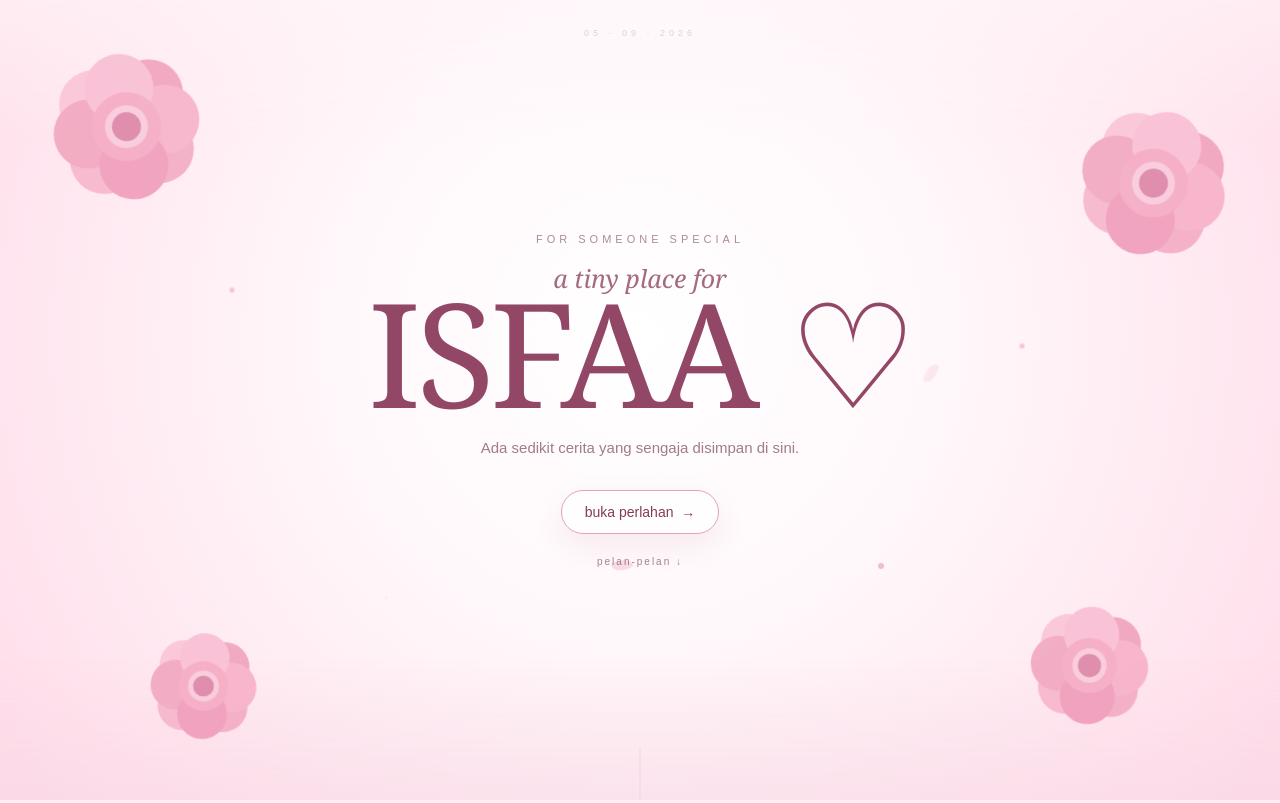
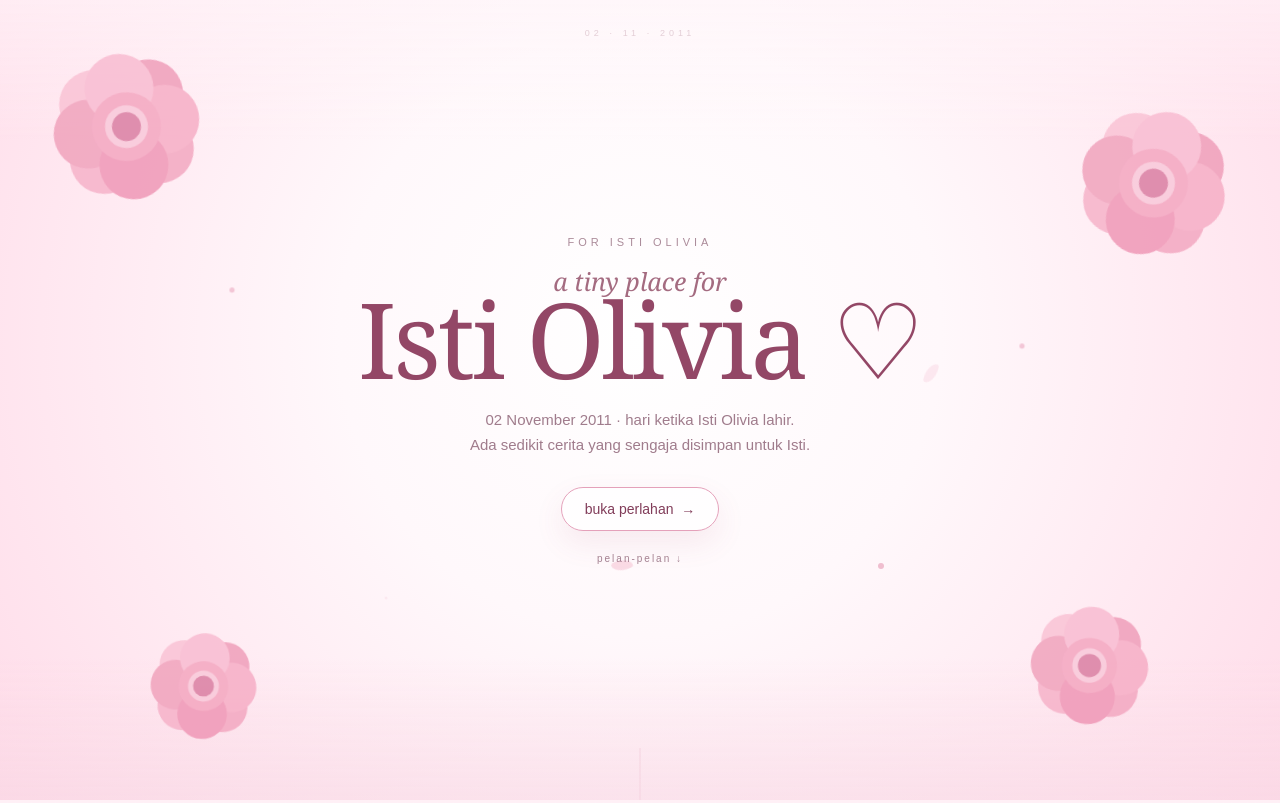
Before and after one commit to isalmaker/isfaa, a plain HTML site: page index.html in a window 1280 px wide. Shown: the top 803 px of the page. Drawn offline with Linux system fonts and the light colour scheme.

Commit message:
Add files via upload

```diff
--- a/index.html
+++ b/index.html
@@ -4,7 +4,7 @@
 <meta charset="UTF-8">
 <meta name="viewport" content="width=device-width, initial-scale=1.0, viewport-fit=cover">
 <meta name="theme-color" content="#fff4f8">
-<title>ISFAA ♡ Birthday</title>
+<title>Isti Olivia ♡ Birthday</title>
 <style>
 *{box-sizing:border-box}
 html{scroll-behavior:smooth}
@@ -89,7 +89,7 @@ footer{text-align:center;padding:25px;font-size:11px;letter-spacing:2px;color:#a
   color:#a46b80;opacity:0;transform:translateY(12px);
   animation:preIn 1s .8s cubic-bezier(.2,.8,.2,1) forwards
 }
-.center h1{opacity:0;transform:scale(.92) translateY(10px);animation:titleIn 1.35s 1.05s cubic-bezier(.16,.8,.2,1) forwards}
+.center h1{font-size:clamp(54px,13vw,105px);letter-spacing:-3px;opacity:0;transform:scale(.92) translateY(10px);animation:titleIn 1.35s 1.05s cubic-bezier(.16,.8,.2,1) forwards}
 .center .desc{opacity:0;transform:translateY(10px);animation:descIn 1s 1.7s ease forwards}
 .opening-line{
   position:absolute;left:50%;bottom:0;width:1px;height:0;background:#d995ad;
@@ -164,12 +164,12 @@ footer{text-align:center;padding:25px;font-size:11px;letter-spacing:2px;color:#a
   <div class="spark s1"></div><div class="spark s2"></div><div class="spark s3"></div><div class="spark s4"></div>
   <div class="flower a"></div><div class="flower b"></div><div class="flower c"></div><div class="flower d"></div>
 
-  <div class="opening-note">05 · 09 · 2026</div>
+  <div class="opening-note">02 · 11 · 2011</div>
   <div class="center">
-    <div class="small">for someone special</div>
+    <div class="small">for Isti Olivia</div>
     <div class="pretitle">a tiny place for</div>
-    <h1>ISFAA <span>♡</span></h1>
-    <p class="desc">Ada sedikit cerita yang sengaja disimpan di sini.</p>
+    <h1>Isti Olivia <span>♡</span></h1>
+    <p class="desc">02 November 2011 · hari ketika Isti Olivia lahir.<br>Ada sedikit cerita yang sengaja disimpan untuk Isti.</p>
     <a class="enter" href="#memories">buka perlahan&nbsp; →</a>
     <div class="scrollhint">pelan-pelan ↓</div>
   </div>
@@ -199,14 +199,14 @@ footer{text-align:center;padding:25px;font-size:11px;letter-spacing:2px;color:#a
   <div class="end-content">
     <div class="small">and that's only a little part</div>
     <div class="end-kicker">one more thing...</div>
-    <h2>Happy<br>Birthday <span>♡</span></h2>
+    <h2>Happy<br>Birthday, Isti <span>♡</span></h2>
     <div class="end-divider"><i></i><span>✦</span><i></i></div>
-    <p>Semoga semua hal baik menemukan jalannya kepadamu. Terima kasih sudah menjadi bagian dari cerita yang layak untuk diingat.</p>
+    <p>Semoga semua hal baik menemukan jalannya kepadamu. Selamat ulang tahun, Isti. Semoga hari-harimu selalu dipenuhi hal-hal yang layak untuk diingat.</p>
     <a class="back" href="#top">mulai lagi dari awal ↑</a>
   </div>
 </section>
 
-<footer>ISFAA ♡</footer>
+<footer>Isti Olivia ♡ · 02 November 2011</footer>
 
 <div class="viewer" id="viewer" aria-hidden="true">
   <button class="close" id="close" aria-label="Tutup">×</button>
```
